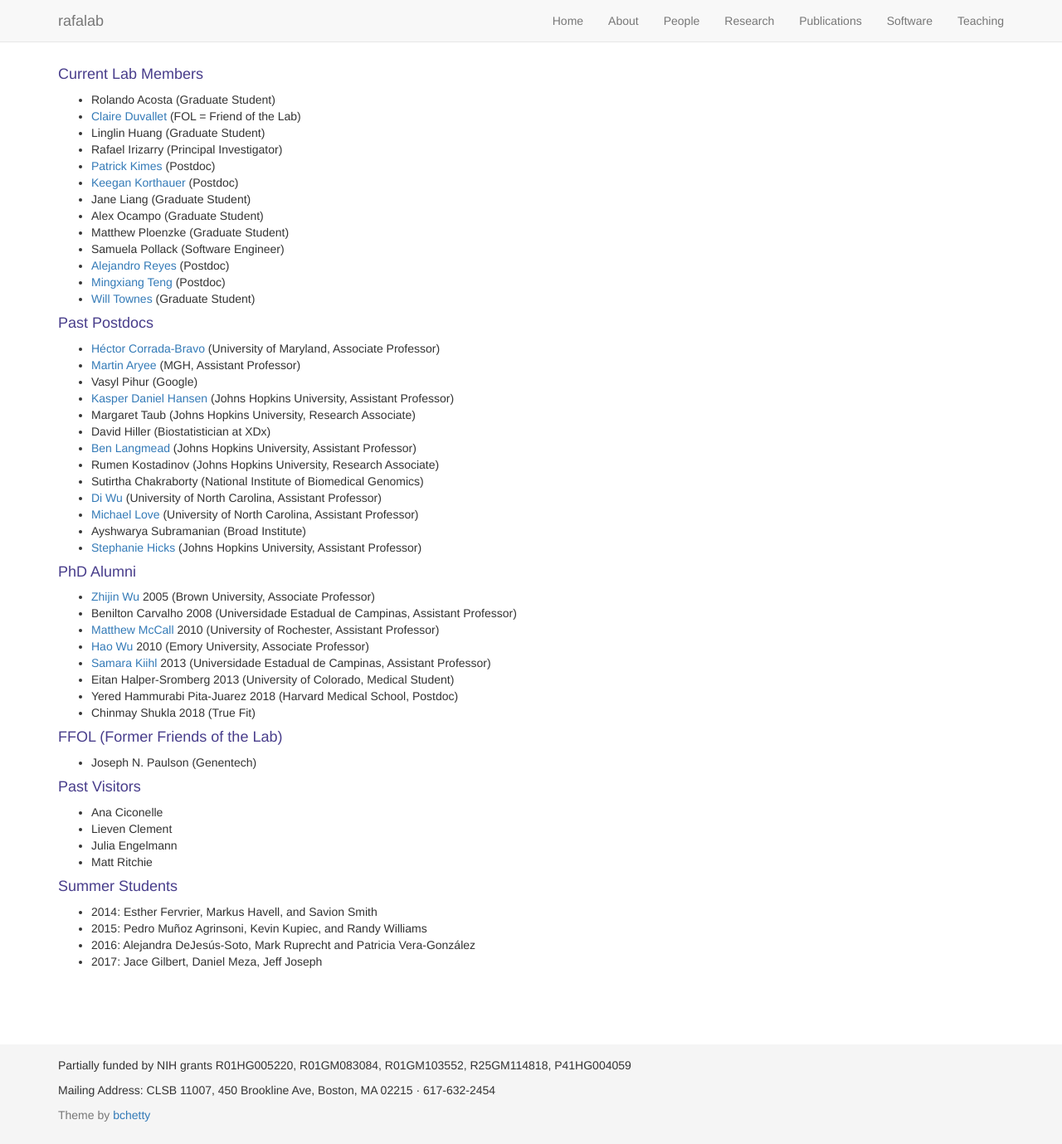
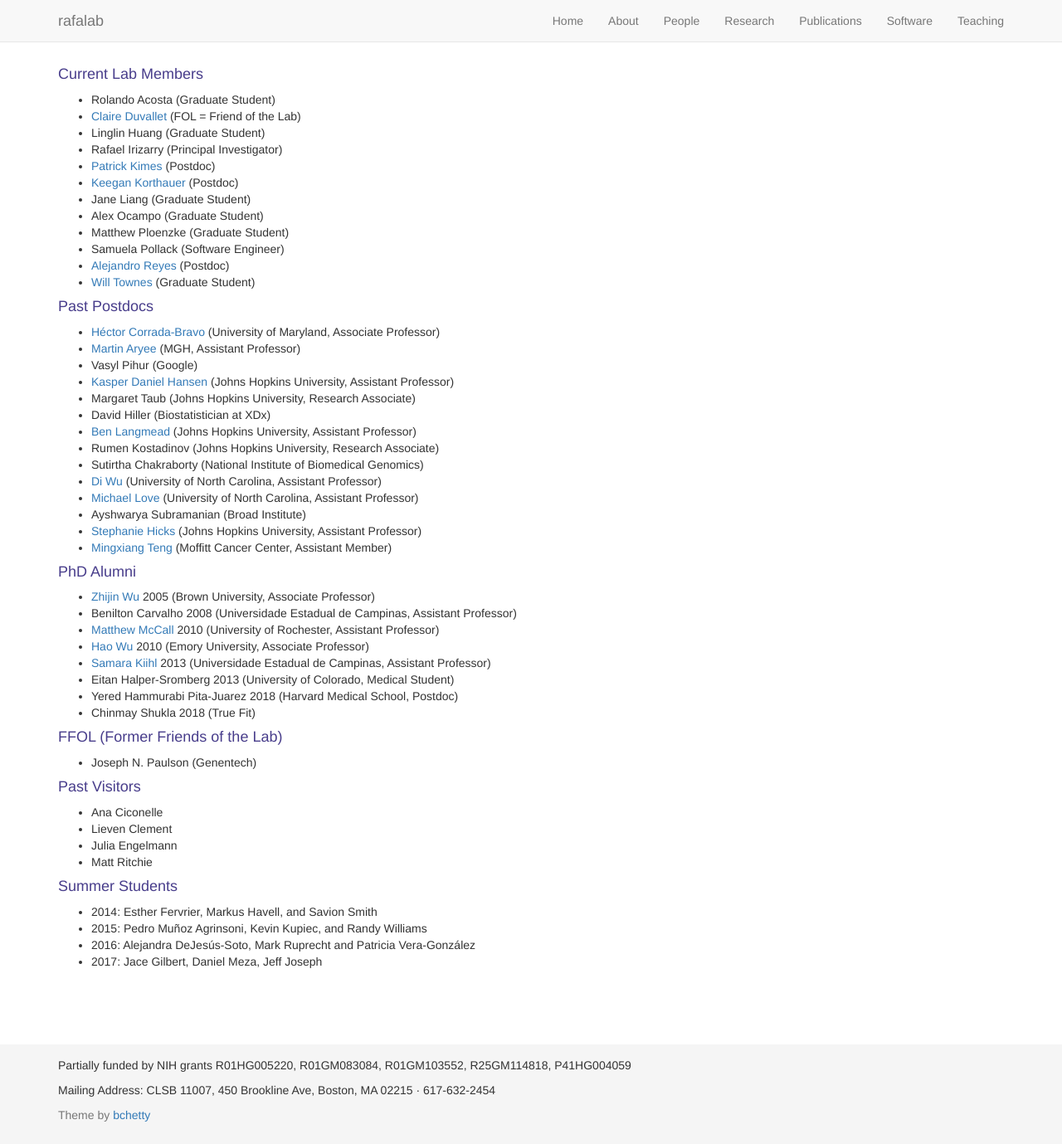
Before and after one commit to rafalab/rafalab.github.io, a Jekyll site: the page built from pages/people.md, in a window 1280 px wide and 1379 px high. Shown: the whole window at 83% size. Built offline with Jekyll 4.4.1, drawn with Linux system fonts in a browser that asks for light colours; nearby versions of some CDN libraries.

Commit message:
Change Mingxiang's affiliation

```diff
--- a/pages/people.md
+++ b/pages/people.md
@@ -16,7 +16,6 @@ title: people
 - Matthew Ploenzke (Graduate Student)
 - Samuela Pollack (Software Engineer)
 - [Alejandro Reyes](http://alejandroreyes.org/) (Postdoc)
-- [Mingxiang Teng](https://tengmx.github.io/) (Postdoc)
 - [Will Townes](https://willtownes.github.io/) (Graduate Student)
 
 #### Past Postdocs
@@ -34,6 +33,7 @@ title: people
 - [Michael Love](https://mikelove.github.io/) (University of North Carolina, Assistant Professor)
 - Ayshwarya Subramanian (Broad Institute)
 - [Stephanie Hicks](http://www.stephaniehicks.com/) (Johns Hopkins University, Assistant Professor)
+- [Mingxiang Teng](https://tengmx.github.io/) (Moffitt Cancer Center, Assistant Member)
 
 #### PhD Alumni
 
```
